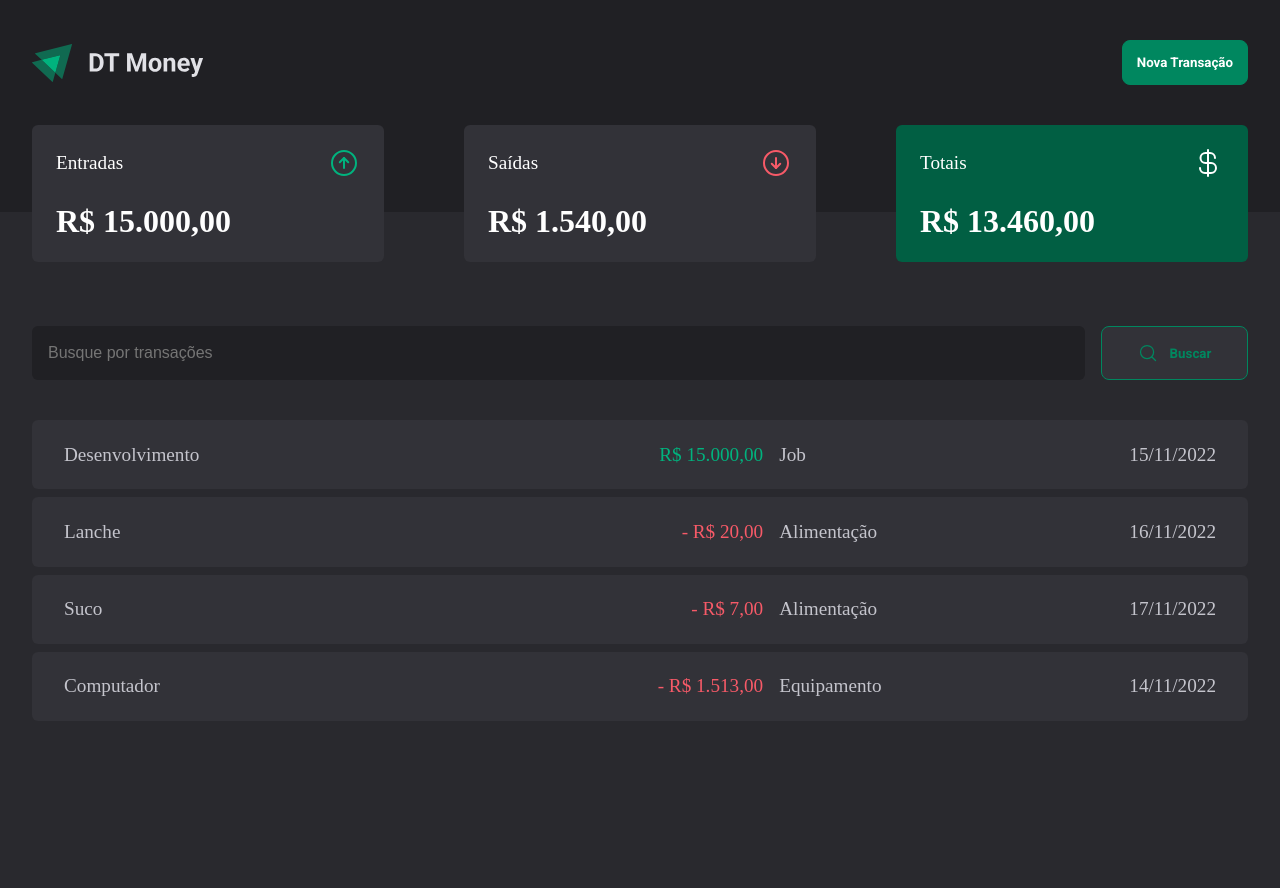
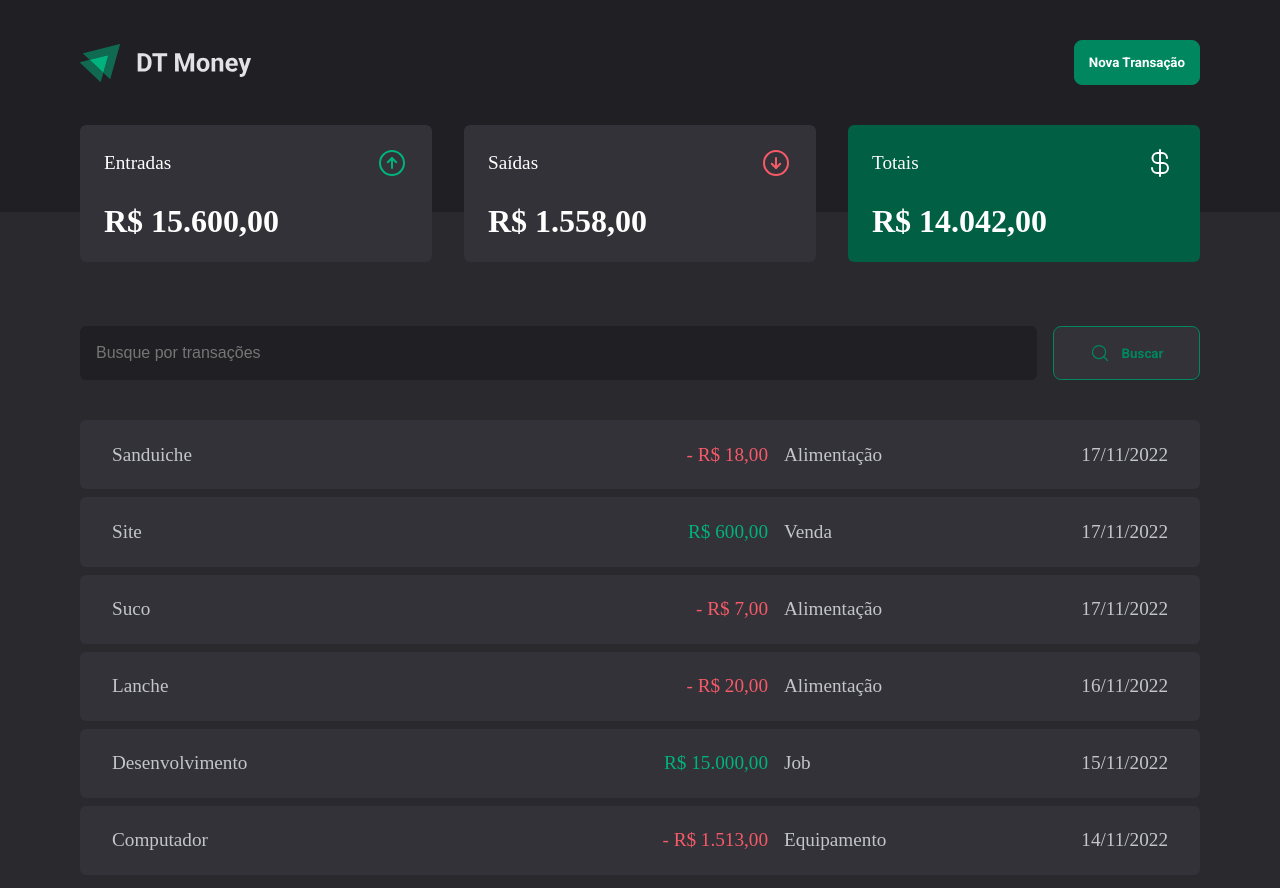
Before and after one commit to leometzker/Ignite, a React (Vite) app in the folder Aulas/DT_Money/: page / in a window 1280 px wide. Shown: the top 888 px of the page. Before the commit the page ends 800 px from the top, so only its background shows below. Built offline with nearby package versions, Linux system fonts and the light colour scheme; data requests are answered from the project's data file.

Commit message:
class finalized

```diff
--- a/Aulas/DT_Money/db.json
+++ b/Aulas/DT_Money/db.json
@@ -31,6 +31,22 @@
       "category": "Equipamento",
       "type": "outcome",
       "createdAt": "2022-11-14T03:50:19.330Z"
+    },
+    {
+      "description": "Site",
+      "value": 600,
+      "category": "Venda",
+      "type": "income",
+      "createdAt": "2022-11-17T17:24:28.101Z",
+      "id": 5
+    },
+    {
+      "description": "Sanduiche",
+      "value": 18,
+      "category": "Alimentação",
+      "type": "outcome",
+      "createdAt": "2022-11-17T17:39:20.445Z",
+      "id": 6
     }
   ]
 }
--- a/Aulas/DT_Money/package.json
+++ b/Aulas/DT_Money/package.json
@@ -14,6 +14,7 @@
   "dependencies": {
     "@hookform/resolvers": "^2.9.10",
     "@radix-ui/react-dialog": "^1.0.2",
+    "axios": "^1.1.3",
     "phosphor-react": "^1.4.1",
     "react": "^18.2.0",
     "react-dom": "^18.2.0",
--- a/Aulas/DT_Money/src/components/NewTransactionModal.tsx
+++ b/Aulas/DT_Money/src/components/NewTransactionModal.tsx
@@ -8,6 +8,7 @@ import { ArrowCircleDown, ArrowCircleUp, X } from 'phosphor-react'
 import { useForm } from 'react-hook-form'
 import * as z from 'zod'
 import { zodResolver } from '@hookform/resolvers/zod'
+import { useTransaction } from '../contexts/TransactionsContext'
 
 const NewTransactionFormSchema = z.object({
   description: z.string().min(1),
@@ -19,9 +20,12 @@ const NewTransactionFormSchema = z.object({
 type TNewTransactionForm = z.infer<typeof NewTransactionFormSchema>
 
 export const NewTransactionModal = () => {
+  const transactions = useTransaction()
+
   const {
     register,
     handleSubmit,
+    reset,
     formState: { isSubmitting }
   } = useForm<TNewTransactionForm>({
     resolver: zodResolver(NewTransactionFormSchema)
@@ -31,9 +35,8 @@ export const NewTransactionModal = () => {
   async function handleNewTransactionSubmit(
     dataNewTransaction: TNewTransactionForm
   ) {
-    await new Promise(resolve => setTimeout(resolve, 2000))
-
-    console.log(dataNewTransaction)
+    transactions.createNewTransaction(dataNewTransaction)
+    reset()
   }
 
   return (
--- a/Aulas/DT_Money/src/components/SearchBar.tsx
+++ b/Aulas/DT_Money/src/components/SearchBar.tsx
@@ -1,8 +1,9 @@
-import { MagnifyingGlass } from 'phosphor-react'
+import { MagnifyingGlass, Watch } from 'phosphor-react'
 import { useForm } from 'react-hook-form'
 import { SearchBarStyled } from './Styles/SearchBarStyled'
 import * as z from 'zod'
 import { zodResolver } from '@hookform/resolvers/zod'
+import { useTransaction } from '../contexts/TransactionsContext'
 
 const searchFormSchema = z.object({
   query: z.string()
@@ -14,13 +15,18 @@ export const SearchBar = () => {
   const {
     register,
     handleSubmit,
-    formState: { isSubmitting }
+    formState: { isSubmitting },
+    watch
   } = useForm<TSearchForm>({
     resolver: zodResolver(searchFormSchema)
   })
 
+  watch('query')
+  const transactions = useTransaction()
+
   function handleSearchSubmit(data: TSearchForm) {
-    console.log(data)
+    transactions.fetchTransactions(data.query)
+    // console.log(data)
   }
 
   return (
--- a/Aulas/DT_Money/src/contexts/TransactionsContext.tsx
+++ b/Aulas/DT_Money/src/contexts/TransactionsContext.tsx
@@ -5,55 +5,67 @@ import {
   useEffect,
   useState
 } from 'react'
+import { api } from '../liib/axios'
 
 export interface TTransaction {
-  id: number
   description: string
   value: number
   category: string
-  createdAt: Date
+  createdAt?: Date
   type: 'income' | 'outcome'
 }
 
 interface TTransactionsContext {
   transactions: TTransaction[]
+  fetchTransactions: (query?: string) => Promise<void>
+  createNewTransaction: (dataTransaction: TTransaction) => Promise<void>
 }
 
 const TransactionsContext = createContext({} as TTransactionsContext)
 
 export const TransactionProvider = ({ children }: { children: ReactNode }) => {
-  //\/\/\/\/\/  Dados da API  \/\/\/\/\/\/
+  // Dados da API
   const [transactions, setTransactions] = useState<TTransaction[]>([])
 
-  async function loadTransactions() {
-    const response = await fetch('http://localhost:3000/transactions')
-    const data = await response.json()
+  async function fetchTransactions(query?: string) {
+    const response = await api.get('/transactions', {
+      params: {
+        q: query,
+        _sort: 'createdAt',
+        _order: 'desc'
+      }
+    })
 
-    setTransactions(data)
+    setTransactions(response.data)
   }
 
-  useEffect(
-    () => {
-      loadTransactions()
-    },
+  async function createNewTransaction(dataNewTransaction: TTransaction) {
+    const response = await api.post('transactions', {
+      ...dataNewTransaction,
+      createdAt: new Date()
+    })
 
-    // fetch('http://localhost:3000/transactions')
-    //   .then(response => response.json())
-    //   .then(data => console.log(data))
-    []
-  )
+    setTransactions(state => [response.data, ...state])
+  }
+
+  useEffect(() => {
+    fetchTransactions()
+  }, [])
 
   return (
-    <TransactionsContext.Provider value={{ transactions }}>
+    <TransactionsContext.Provider
+      value={{
+        transactions,
+        fetchTransactions,
+        createNewTransaction
+      }}
+    >
       {children}
     </TransactionsContext.Provider>
   )
 }
 
-export const useTransaction = () => useContext(TransactionsContext)
-
-// {
-
-//   const context = useContext(TransactionsContext)
-//    return context
-// }
+export const useTransaction = () => {
+  const context = useContext(TransactionsContext)
+  return context
+}
--- /dev/null
+++ b/Aulas/DT_Money/src/liib/axios.ts
@@ -0,0 +1,4 @@
+import axios from 'axios'
+export const api = axios.create({
+  baseURL: 'http://localhost:3000'
+})
--- a/Aulas/DT_Money/src/pages/styles/layout.ts
+++ b/Aulas/DT_Money/src/pages/styles/layout.ts
@@ -2,7 +2,7 @@ import styled from 'styled-components'
 
 export const LayoutStyled = styled.div`
   max-width: 90rem;
-  padding: 0 2rem;
+  padding: 0 5rem;
   margin: 0 auto 2rem;
 
   &::before {
```
Also changed, not shown: 1 other file (tests, documents, lock files or other folders).
